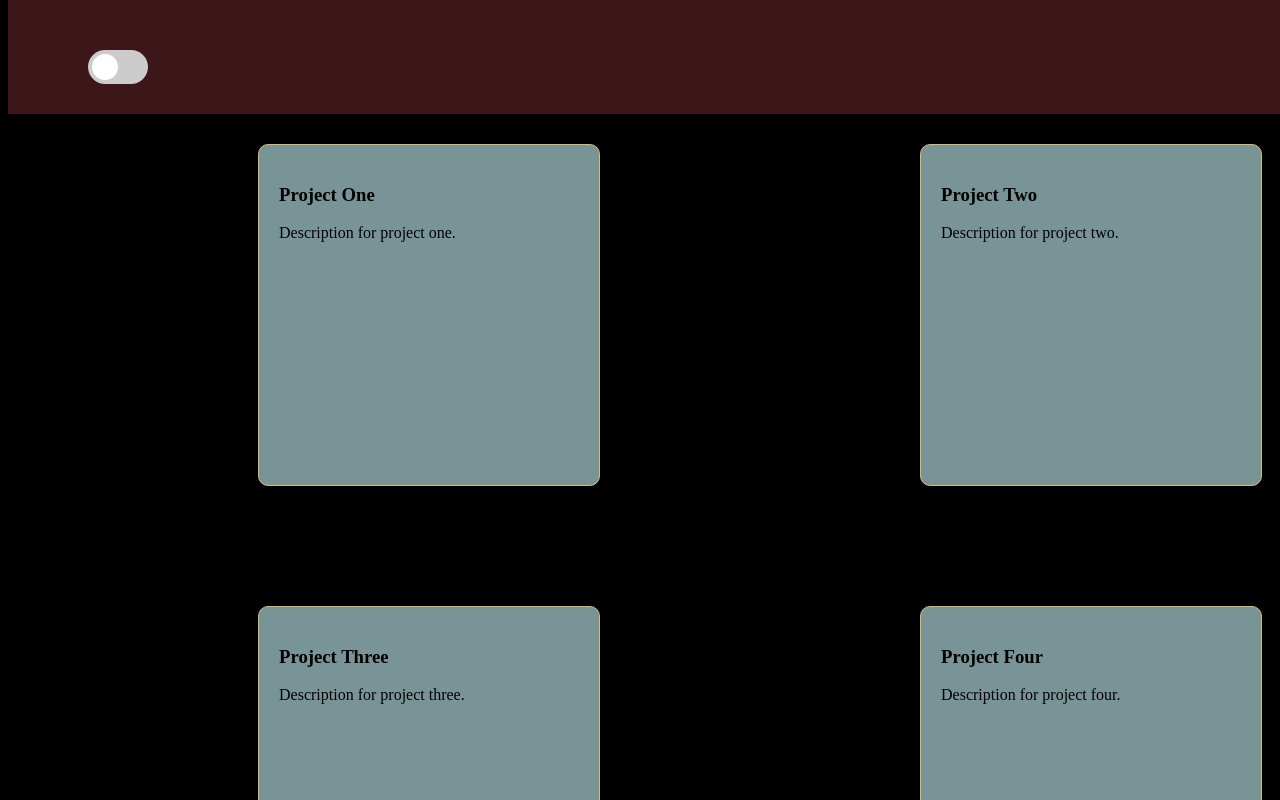
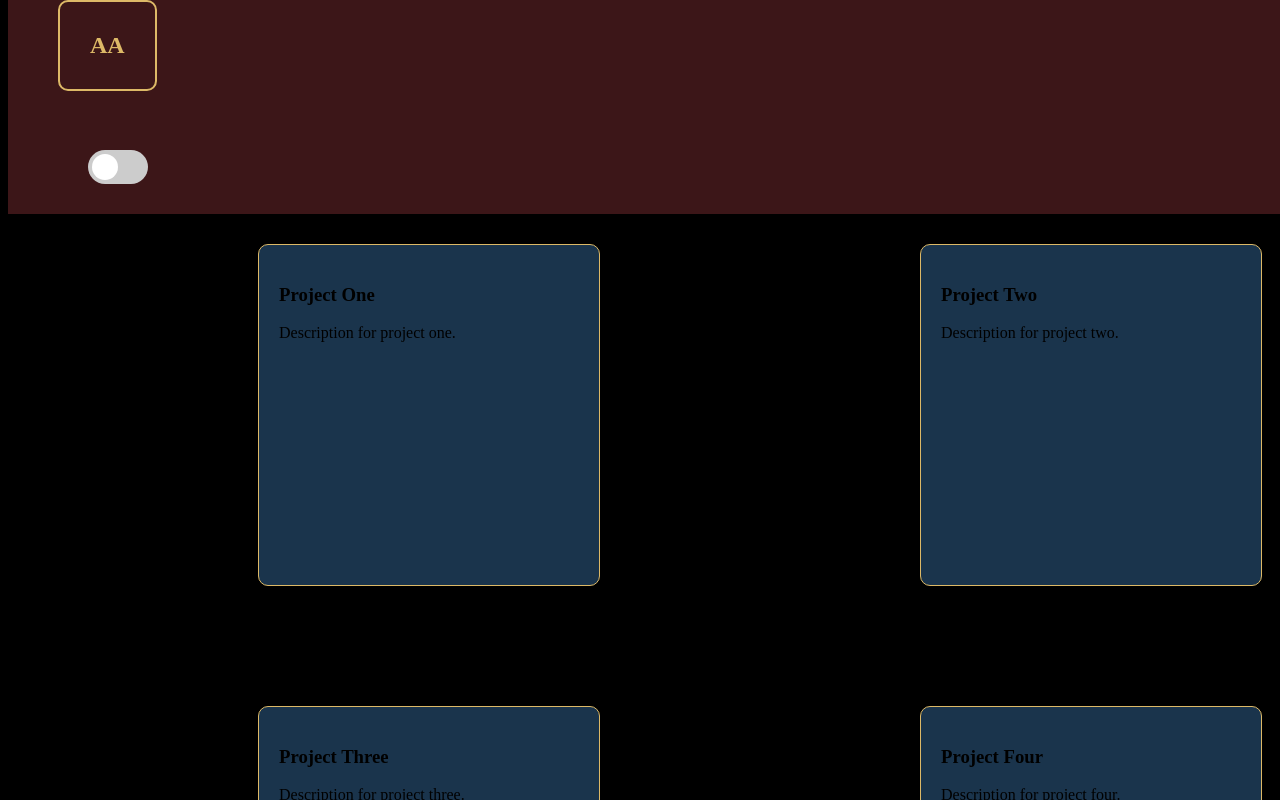
Before and after one commit to aangus98/Portfoliov2, a React (Vite) app in the folder front-end/: page /projects in a window 1280 px wide. Shown: the top 800 px of the page. Built offline with nearby package versions, Linux system fonts and the light colour scheme.

Commit message:
Made the header visible on all pages

```diff
--- a/front-end/src/components/Experience/jobHistory.css
+++ b/front-end/src/components/Experience/jobHistory.css
@@ -1,16 +1,17 @@
 /* Define color variables */
 :root {
-    --primary: #121213;
-    --secondary: #799496;
-    --tertiary: #3c1618;
-    --accent1: #DDB967;
-    --accent2: #EDC79B;
-    --white: #fff;
+  -primary: #000000;
+  --secondary: #1a344c;
+  --tertiary: #3c1618;
+  --accent1: #DDB967;
+  --accent2: #EDC79B;
+  --white: #fff;
   }
 
 .experience-container h1 {
     text-align: center;
     margin: 20px 0;
+    margin-top: 120px;
     color: var(--accent1);
 }
 
--- /dev/null
+++ b/front-end/src/components/Projects/projectCards.css
@@ -0,0 +1,48 @@
+:root{
+    -primary: #000000;
+    --secondary: #1a344c;
+    --tertiary: #3c1618;
+    --accent1: #DDB967;
+    --accent2: #EDC79B;
+    --white: #fff;
+}
+
+
+.projects-title {
+    display: flex;
+    font-size: 2.5rem;
+    font-weight: bold;
+    color: var(--accent1);
+    margin-top: 120px;
+    margin-left: 850px;
+  }
+
+  .projects-grid {
+    display: grid;
+    grid-template-columns: repeat(2, 1fr);
+    gap: 20px;
+  }
+
+  .project-link {
+    text-decoration: none;
+    color: inherit;
+  }
+
+  .project-card {
+    border: 1px solid var(--accent1);
+    border-radius: 10px;
+    padding: 20px;
+    box-shadow: 0 2px 5px rgba(0, 0, 0, 0.1);
+    background-color: var(--secondary);
+    transition: transform 0.2s;
+    cursor: pointer;
+    width: 300px;
+    height: 300px;
+    margin: 50px;
+    margin-left: 250px;
+    transform: scale(1);
+  }
+
+  .project-card:hover {
+    transform: scale(1.03);
+  }
--- a/front-end/src/components/Projects/projectCards.tsx
+++ b/front-end/src/components/Projects/projectCards.tsx
@@ -1,4 +1,5 @@
 import React from 'react';
+import "./projectCards.css";
 
 interface Project {
   id: number;
@@ -17,24 +18,8 @@ const projects: Project[] = [
 ];
 
 const ProjectCard: React.FC<{ project: Project }> = ({ project }) => (
-  <a href={project.url} style={{ textDecoration: 'none', color: 'inherit' }}>
-    <div
-      style={{
-        border: '1px solid #DDB967',
-        borderRadius: '10px',
-        padding: '20px',
-        boxShadow: '0 2px 5px rgba(0,0,0,0.1)',
-        backgroundColor: '#799496',
-        transition: 'transform 0.2s',
-        cursor: 'pointer',
-        width: 300,
-        height: 300,
-        margin: '50px',
-        marginLeft: '250px',
-      }}
-      onMouseEnter={e => (e.currentTarget.style.transform = 'scale(1.03)')}
-      onMouseLeave={e => (e.currentTarget.style.transform = 'scale(1)')}
-    >
+  <a href={project.url} className="project-link">
+    <div className="project-card">
       <h3>{project.title}</h3>
       <p>{project.description}</p>
     </div>
@@ -43,23 +28,8 @@ const ProjectCard: React.FC<{ project: Project }> = ({ project }) => (
 
 const ProjectsPreview: React.FC = () => (
   <div>
-    <h1
-    style={
-        {
-            textAlign: 'center',
-            marginTop: '20px',
-            fontSize: '2.5rem',
-            fontWeight: 'bold',
-            color: '#DDB967',
-        }
-    }>Projects</h1>
-    <div
-      style={{
-        display: 'grid',
-        gridTemplateColumns: 'repeat(2, 1fr)',
-        gap: '20px',
-      }}
-    >
+    <h1 className="projects-title">Projects</h1>
+    <div className="projects-grid">
       {projects.map(project => (
         <ProjectCard key={project.id} project={project} />
       ))}
```
